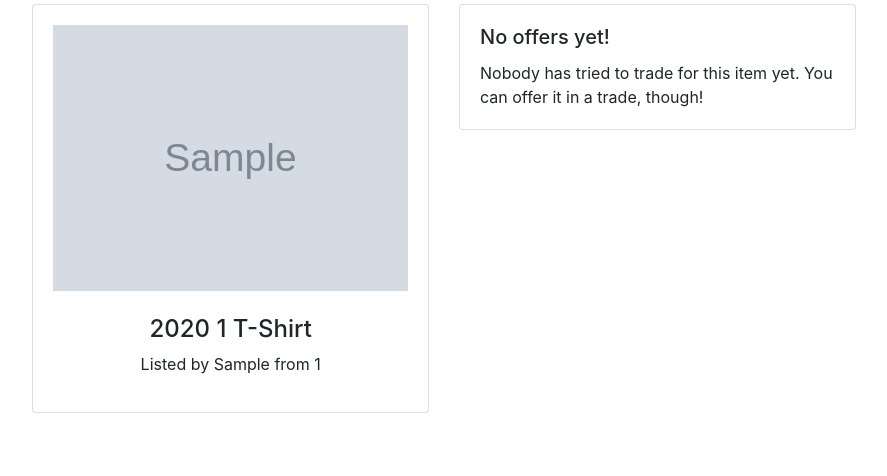
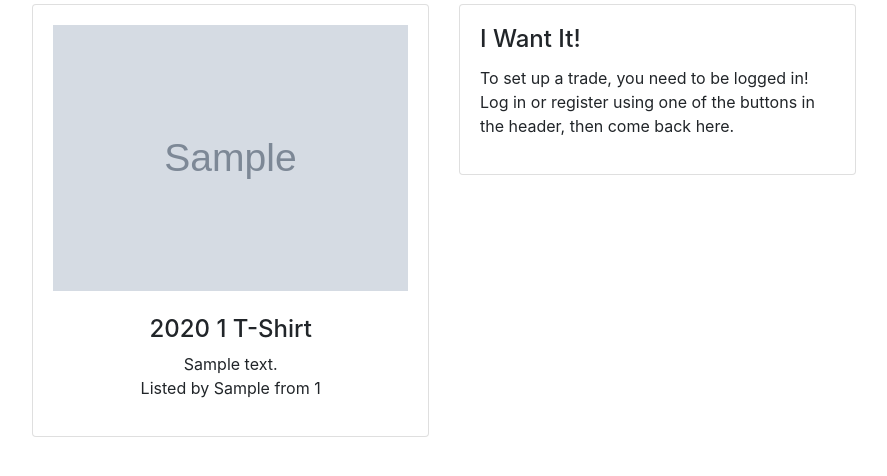
Before and after one commit to dc74089/oneshirt, a Django app: page /item/1/ in a window 1280 px wide. Shown: the part 66-542 px from the top of the page, without its empty margins (196-1083 px from the left). Run offline with Django 3.2, Linux system fonts and the light colour scheme; tables that the repository leaves empty hold one stand-in row (values such as "Sample post"); grey boxes marked "Sample" are stand-in pictures; some libraries are stand-ins or nearby versions.

Commit message:
More random work

```diff
--- a/trade/admin.py
+++ b/trade/admin.py
@@ -1,6 +1,6 @@
 from django.contrib import admin
 
-from .models import *
+from .models import OneshirtUser, Item, Trade
 
 # Register your models here.
 admin.site.register(OneshirtUser)
--- a/trade/models.py
+++ b/trade/models.py
@@ -11,7 +11,10 @@ class OneshirtUser(models.Model):
     team = models.IntegerField()
 
     def __str__(self):
-        return "%s from %s" % (self.fname, self.team)
+        if self.team != 0:
+            return "%s from %s" % (self.fname, self.team)
+        else:
+            return "%s (no team)" % self.fname
 
 
 class Item(models.Model):
@@ -42,7 +45,10 @@ class Item(models.Model):
     photo = models.ImageField(null=True)
 
     def __str__(self):
-        return "%s %s" % (self.team, self.get_classification_display())
+        if self.team:
+            return "%s %s" % (self.team, self.get_classification_display())
+        else:
+            return "%s (no team)" % self.get_classification_display()
 
 
 class Trade(models.Model):
@@ -56,28 +62,11 @@ class Trade(models.Model):
                                   related_name="trade_user_requester")
     recipient = models.ForeignKey(OneshirtUser, null=False, blank=False, on_delete=models.CASCADE,
                                   related_name="trade_user_recipient")
-    give = models.ManyToManyField(Item, related_name="trade_item_given")
-    take = models.ManyToManyField(Item, related_name="trade_item_gotten")
+    give = models.ForeignKey(Item, null=False, blank=False, on_delete=models.CASCADE, related_name="trade_item_given")
+    take = models.ForeignKey(Item, null=False, blank=False, on_delete=models.CASCADE, related_name="trade_item_gotten")
     status = models.CharField(max_length=10, choices=statuses, default='p')
 
-    def give_string(self):
-        give_string = ""
-
-        for item in self.give.all():
-            give_string += str(item) + ", "
-
-        return give_string[:-2]
-
     def __str__(self):
-        give_string = ""
-        take_string = ""
-
-        for item in self.give.all():
-            give_string += str(item) + ", "
-
-        for item in self.take.all():
-            take_string += str(item) + ", "
-
         return "%s offering %s for %s from %s" % (
-            self.requester, give_string[:-2], take_string[:-2], self.recipient
+            self.requester, str(self.give), str(self.take), self.recipient
         )
--- a/trade/templates/trade/auth_register.html
+++ b/trade/templates/trade/auth_register.html
@@ -33,7 +33,7 @@
               <small>If none, type 0000</small>
               <input type="number" class="form-control" name="team" id="team_no" placeholder="1234">
             </div>
-            <button type="submit" disabled class="btn btn-primary">Register</button>
+            <button type="submit" class="btn btn-primary">Register</button>
           </form>
         </div>
       </div>
--- a/trade/templates/trade/item_view.html
+++ b/trade/templates/trade/item_view.html
@@ -9,16 +9,17 @@
           <br><br>
           <h4 class="text-center">{% if item.year %}{{ item.year }}{% endif %}
             {{ item.team }} {{ item.get_classification_display }}</h4>
-          <p class="text-center">Listed by {{ item.owner }}</p>
+          <p class="text-center">{{ item.description }}<br>Listed by {{ item.owner }}</p>
         </div>
       </div>
     </div>
     <div class="col-sm-12 col-md-4">
-      {% if request.user is item.owner %}
+      {% if request.user != item.owner.django_user %}
         <div class="card">
           <div class="card-body">
             <h4 class="card-title">I Want It!</h4>
             {% if user.is_authenticated %}
+              {% if not trade_active %}
                 <h6>Set up a trade with {{ item.owner }}.</h6>
                 <br>
                 <form action="{% url 'trade:trade_new' %}" method="post">
@@ -38,6 +39,10 @@
                   <button class="btn btn-primary" type="submit">Submit</button>
                 </form>
               {% else %}
+                <p>You already have a trade active! You will get an email from the item owner when they approve or deny
+                  your request.</p>
+              {% endif %}
+            {% else %}
               <p>To set up a trade, you need to be logged in! Log in or register using one of the buttons in the header,
                 then come back here.</p>
             {% endif %}
@@ -51,7 +56,7 @@
               <div class="list-group list-group-flush">
                 {% for req in requests %}
                   <a class="list-group-item list-group-item-action" style="padding-left: 0px;">
-                    {{ req.requester }} wants to trade {{ req.give_string }}</a>
+                    {{ req.requester }} wants to trade {{ req.give }}</a>
                 {% endfor %}
               </div>
             {% else %}
--- a/trade/views/item.py
+++ b/trade/views/item.py
@@ -12,9 +12,11 @@ def view(request, id):
         ctx['items'] = Item.objects.filter(owner__django_user=request.user)
 
     if request.user.is_authenticated and request.user == i.owner.django_user:
-        print("Logged In")
         requests = Trade.objects.filter(take__id=i.id)
         ctx['requests'] = requests
+
+    if request.user.is_authenticated and request.user != i.owner.django_user:
+        ctx['trade_active'] = Trade.objects.filter(take__id=i.id, requester__django_user=request.user)
 
     ctx['item'] = i
 
```
Also changed, not shown: trade/views/trade.py (+3 -4 lines). Lines whose indentation alone changed are shown as unchanged.
